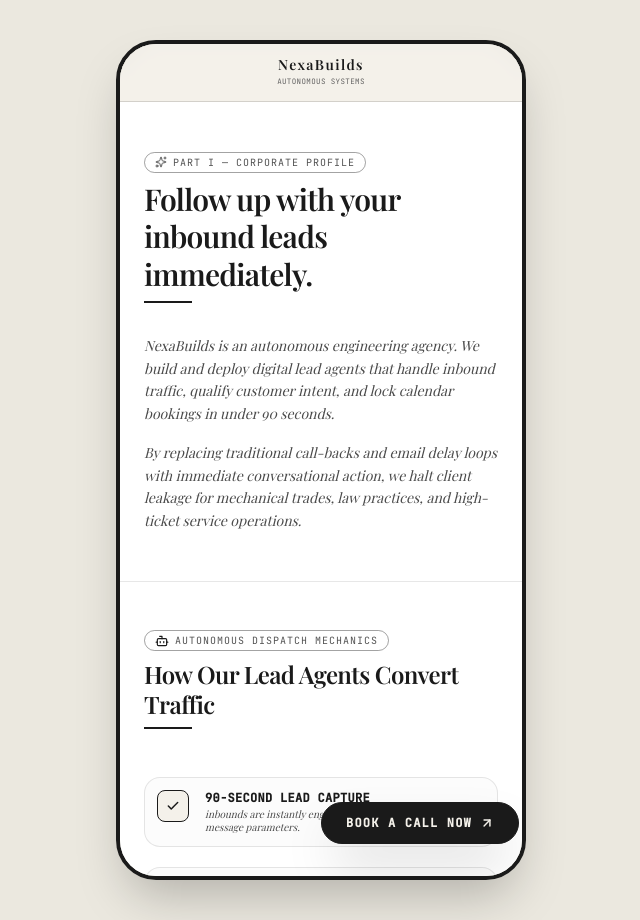
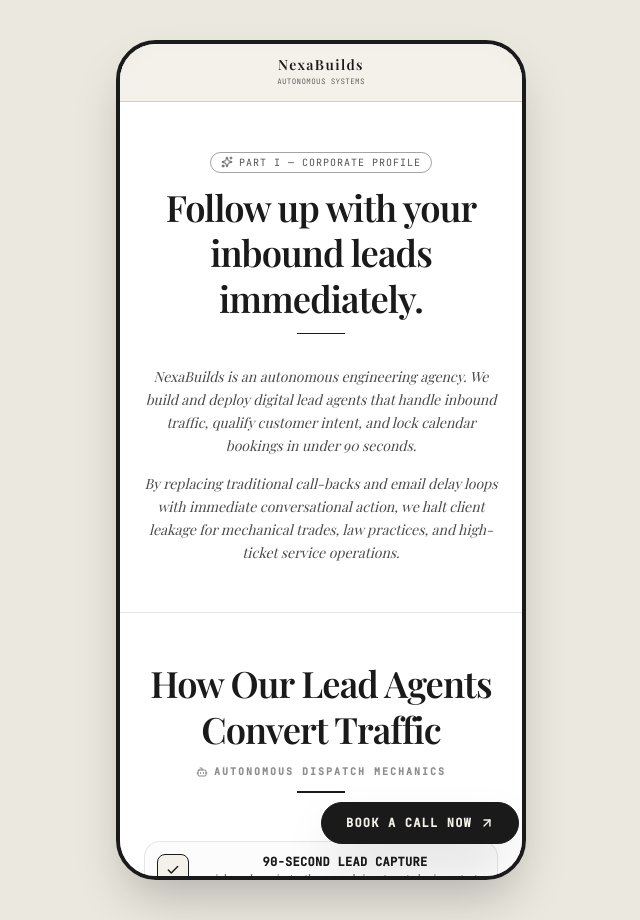
Before and after one commit to nexabuilds705/website, a React (Vite) app: page / in a window 1280 px wide. Shown: the whole page, without its empty margins (319-959 px from the left). Built offline with nearby package versions, Linux system fonts and the light colour scheme; a web font is replaced by a local one.

Commit message:
style: center all headings/text, +21% heading font sizes, Autonomous Dispatch Mechanics as h3 subheading

```diff
--- a/src/App.tsx
+++ b/src/App.tsx
@@ -85,16 +85,16 @@ export default function App() {
         </header>
 
         {/* Section 1: Corporate profile */}
-        <section className="bg-white px-6 py-12 border-b border-ink/10 space-y-8 flex-shrink-0">
-          <div className="space-y-2">
-            <div className="inline-flex items-center gap-1.5 px-2.5 py-0.5 border border-ink/40 text-ink/75 text-[10px] font-mono uppercase tracking-widest rounded-full">
+        <section className="bg-white px-6 py-12 border-b border-ink/10 space-y-8 flex-shrink-0 text-center">
+          <div className="space-y-3">
+            <div className="inline-flex items-center justify-center gap-1.5 px-2.5 py-0.5 border border-ink/40 text-ink/75 text-[10px] font-mono uppercase tracking-widest rounded-full">
               <Sparkles className="w-3 h-3 text-ink animate-pulse" />
               PART I — CORPORATE PROFILE
             </div>
-            <h1 className="font-serif text-3xl font-bold tracking-tight text-ink leading-tight">
+            <h1 className="font-serif text-[2.27rem] font-bold tracking-tight text-ink leading-tight">
               Follow up with your inbound leads immediately.
             </h1>
-            <div className="w-12 h-[1.5px] bg-ink" />
+            <div className="w-12 h-[1.5px] bg-ink mx-auto" />
           </div>
           <div className="space-y-4 font-serif text-sm leading-relaxed text-ink-muted italic">
             <p>
@@ -107,16 +107,16 @@ export default function App() {
         </section>
 
         {/* Section 2: Product mechanics */}
-        <section className="bg-white px-6 py-12 border-b border-ink/10 space-y-8 flex-shrink-0">
-          <div className="space-y-2">
-            <div className="inline-flex items-center gap-1.5 px-2.5 py-0.5 border border-ink/40 text-ink/75 text-[10px] font-mono uppercase tracking-widest rounded-full">
-              <Bot className="w-3.5 h-3.5 text-ink" />
-              AUTONOMOUS DISPATCH MECHANICS
-            </div>
-            <h2 className="font-serif text-2xl font-bold tracking-tight text-ink leading-tight">
+        <section className="bg-white px-6 py-12 border-b border-ink/10 space-y-8 flex-shrink-0 text-center">
+          <div className="space-y-3">
+            <h2 className="font-serif text-[2.27rem] font-bold tracking-tight text-ink leading-tight">
               How Our Lead Agents Convert Traffic
             </h2>
-            <div className="w-12 h-[1.5px] bg-ink" />
+            <h3 className="font-mono text-[10px] uppercase tracking-[0.2em] text-ink/50 font-bold flex items-center justify-center gap-1.5">
+              <Bot className="w-3 h-3" />
+              Autonomous Dispatch Mechanics
+            </h3>
+            <div className="w-12 h-[1.5px] bg-ink mx-auto" />
           </div>
           <div className="space-y-5 pt-4 text-xs font-mono uppercase tracking-wide text-ink">
             {[
--- a/src/components/Disqualifier.tsx
+++ b/src/components/Disqualifier.tsx
@@ -74,7 +74,7 @@ export default function Disqualifier({ onScrollToQuestionnaire }: DisqualifierPr
           <Activity className="w-3 h-3 text-ink" />
           PART II — SERVICE EXCLUSIONS
         </div>
-        <h2 className="font-serif text-2xl md:text-3xl font-bold tracking-tight text-ink">
+        <h2 className="font-serif text-[1.82rem] font-bold tracking-tight text-ink">
           Who We Are Not For
         </h2>
         <div className="w-12 h-[1px] bg-ink mx-auto"></div>
--- a/src/components/Questionnaire.tsx
+++ b/src/components/Questionnaire.tsx
@@ -178,7 +178,7 @@ export default function Questionnaire({ onBookingSuccess, onReset }: Questionnai
             <CalendarDays className="w-3 h-3 text-ink" />
             PART III — SECURE A CALL
           </div>
-          <h2 className="font-serif text-2xl md:text-3xl font-bold tracking-tight text-ink mb-3">
+          <h2 className="font-serif text-[1.82rem] font-bold tracking-tight text-ink mb-3">
             Lock in a Live Demonstration
           </h2>
           <div className="w-12 h-[1px] bg-[#1A1A1A] mx-auto mb-3"></div>
```
